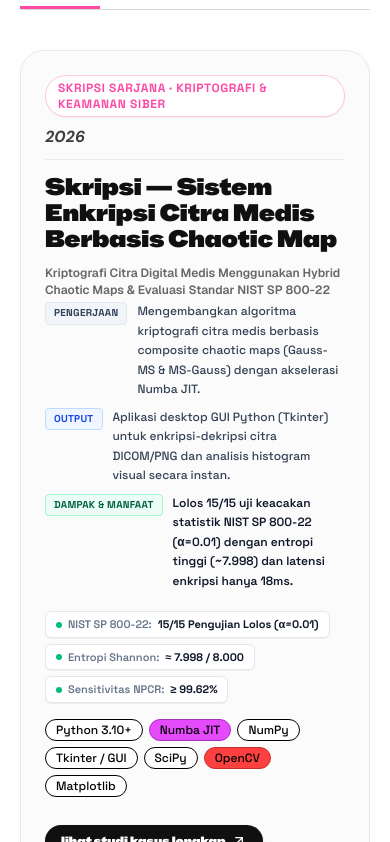
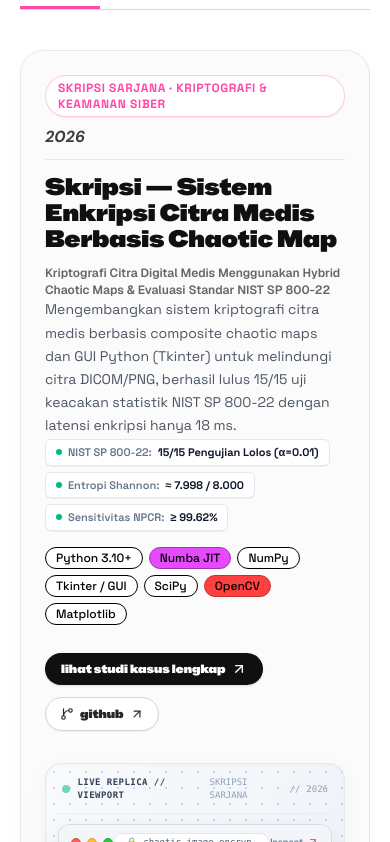
Before and after one commit to Vannnd1/novandi-portfolio, a React (Vite) app: page / in a window 390 px wide. Shown: the part 1872-2714 px from the top of the page. Built offline with nearby package versions, Linux system fonts and the light colour scheme; no server answers.

Commit message:
refactor(works): replace point badges with a single concise, uncluttered editorial narrative

```diff
--- a/src/components/portfolio/ProjectShowcase.tsx
+++ b/src/components/portfolio/ProjectShowcase.tsx
@@ -66,44 +66,10 @@ export const ProjectShowcase: React.FC<ProjectShowcaseProps> = ({
                     </p>
                   )}
 
-                  {/* 3-Part Deliverables: Scope, Output, Impact */}
-                  {project.deliverables ? (
-                    <div className="space-y-2 pt-1 pb-1 select-none">
-                      {/* Scope */}
-                      <div className="flex items-start gap-2.5 text-xs sm:text-[13px] leading-relaxed">
-                        <span className="shrink-0 px-2 py-0.5 rounded font-space font-bold text-[10px] bg-slate-100 text-slate-700 border border-slate-200 uppercase tracking-wide">
-                          {t.works.scopeLabel}
-                        </span>
-                        <span className="text-[#334155] font-space font-medium">
-                          {project.deliverables.scope}
-                        </span>
-                      </div>
-
-                      {/* Output */}
-                      <div className="flex items-start gap-2.5 text-xs sm:text-[13px] leading-relaxed">
-                        <span className="shrink-0 px-2 py-0.5 rounded font-space font-bold text-[10px] bg-blue-50 text-blue-700 border border-blue-200 uppercase tracking-wide">
-                          {t.works.outputLabel}
-                        </span>
-                        <span className="text-[#334155] font-space font-medium">
-                          {project.deliverables.output}
-                        </span>
-                      </div>
-
-                      {/* Impact */}
-                      <div className="flex items-start gap-2.5 text-xs sm:text-[13px] leading-relaxed">
-                        <span className="shrink-0 px-2 py-0.5 rounded font-space font-bold text-[10px] bg-emerald-50 text-emerald-800 border border-emerald-200 uppercase tracking-wide">
-                          {t.works.impactLabel}
-                        </span>
-                        <span className="text-[#0f172a] font-space font-semibold">
-                          {project.deliverables.impact}
-                        </span>
-                      </div>
-                    </div>
-                  ) : (
-                    <p className="font-space font-medium text-sm sm:text-base text-[#555] leading-relaxed max-w-[640px] m-0">
-                      {project.summary}
-                    </p>
-                  )}
+                  {/* Summary: What was done, output, and impact (Concise & Uncluttered) */}
+                  <p className="font-space font-normal text-sm sm:text-base text-[#4b5563] leading-[1.65] max-w-[640px] m-0">
+                    {project.summary}
+                  </p>
 
                   {/* Verified Metrics Chips (if any) */}
                   {project.metrics && project.metrics.length > 0 && (
--- a/src/data/projects.ts
+++ b/src/data/projects.ts
@@ -31,12 +31,6 @@ export interface CaseStudyData {
   references?: string[];
 }
 
-export interface ProjectDeliverables {
-  scope: string;
-  output: string;
-  impact: string;
-}
-
 export interface ProjectItem {
   id: string;
   title: string;
@@ -47,7 +41,6 @@ export interface ProjectItem {
   isFlagship?: boolean;
   academicContext?: string;
   summary: string;
-  deliverables?: ProjectDeliverables;
   techStack: string[];
   metrics: ProjectMetric[];
   githubUrl?: string;
@@ -66,12 +59,7 @@ export const projectsDataEn: ProjectItem[] = [
     isFlagship: true,
     academicContext: "Undergraduate Thesis (Skripsi), S1 Informatika Universitas Gunadarma",
     summary:
-      "A medical digital image encryption and decryption system utilizing composite chaotic maps (Gauss-MS Map and MS-Gauss Map) to protect confidential healthcare imagery against statistical, differential, and brute-force attacks.",
-    deliverables: {
-      scope: "Engineered medical image cryptography using composite chaotic maps (Gauss-MS & MS-Gauss) with Numba JIT acceleration.",
-      output: "Python Tkinter desktop GUI for instant DICOM/PNG cipher processing and real-time histogram cryptanalysis.",
-      impact: "Passed 15/15 NIST SP 800-22 statistical randomness tests (α=0.01) with near-ideal entropy (~7.998) in 18ms.",
-    },
+      "Engineered a medical image cryptography system using composite chaotic maps and a Python Tkinter GUI to protect DICOM/PNG scans, passing 15/15 NIST SP 800-22 statistical randomness tests with 18ms encryption latency.",
     techStack: ["Python 3.10+", "Numba JIT", "NumPy", "Tkinter / GUI", "SciPy", "OpenCV", "Matplotlib"],
     metrics: [
       { label: "NIST SP 800-22", value: "15/15 Tests Passed (α=0.01)", status: "passed" },
@@ -177,12 +165,7 @@ export const projectsDataEn: ProjectItem[] = [
     year: "2026",
     isFlagship: true,
     summary:
-      "An enterprise-grade Manufacturing Operations Management (MOM/MES) platform engineered to digitize discrete factory workflows. Implements strict server-side Segregation of Duties (SoD) across 6 discrete manufacturing personas, ACID-compliant Knex database transactions with row-level locks and non-negative inventory invariants, 5-stage upstream-to-downstream lot genealogy, real-time SQL operational analytics with CSV formula injection defense, and resilient observability probes.",
-    deliverables: {
-      scope: "Architected full-stack MOM/MES workflows from Purchase Requisition and Work Order dispatch to automated Quality Control gates.",
-      output: "Enterprise full-stack web platform (React, Node.js, Express, PostgreSQL) backed by 20 automated test suites.",
-      impact: "Achieved 252 automated tests with 96.6% core logic coverage, preventing operational regressions and ensuring audit compliance.",
-    },
+      "Architected a full-stack enterprise MOM/MES platform (React, Node.js, PostgreSQL) digitizing factory floor workflows, backed by 252 automated tests with 96.6% core logic coverage.",
     techStack: ["TypeScript 5.5", "React 19", "Express 4.19", "PostgreSQL", "Knex.js", "Tailwind CSS v4", "Zustand", "Vitest"],
     metrics: [
       { label: "Automated Tests", value: "252 Passed (20 Suites)", status: "passed" },
@@ -300,12 +283,7 @@ export const projectsDataEn: ProjectItem[] = [
     year: "2026",
     isFlagship: false,
     summary:
-      "An end-to-end interactive retail intelligence dashboard analyzing 541,000+ transaction records from the UCI Online Retail dataset through responsive visualizations, client-side in-memory cross-filtering over pre-aggregated matrices, and an embedded context-aware AI analyst powered by Google Gemini.",
-    deliverables: {
-      scope: "Engineered in-memory aggregation pipelines for large-scale retail datasets and integrated Google Gemini LLM for smart insights.",
-      output: "Interactive analytics platform (React, Tailwind, Recharts) with sub-second querying and AI-driven business recommendations.",
-      impact: "Processes 541,909 transactions in sub-50ms, automating churn risk detection and retention strategies without database overhead.",
-    },
+      "Built an interactive retail analytics web dashboard featuring an in-memory aggregation engine and Google Gemini AI assistant, processing 541,909 transactions with sub-50ms query speeds.",
     techStack: ["React 18", "Vite", "Tailwind CSS", "Recharts", "Google Gemini API", "JavaScript", "Node.js ETL"],
     metrics: [
       { label: "Dataset Scale", value: "541,909 Records", status: "verified" },
@@ -392,12 +370,7 @@ export const projectsDataEn: ProjectItem[] = [
     isFlagship: false,
     academicContext: "Program Asah 2025 — Asah led by Dicoding in association with Accenture (Learning Path: React & Back-End with AI)",
     summary:
-      "The official team capstone project engineered during Program Asah 2025 led by Dicoding in association with Accenture under the 'React & Back-End with AI' learning path. A full-stack educational analytics platform that tracks student study progression, evaluates module mastery through interactive Recharts visualizations, and delivers automated AI-driven diagnostic insights using React 19, Node.js (Express 5), Supabase PostgreSQL, and AI learning analytics models.",
-    deliverables: {
-      scope: "Engineered an AI-driven adaptive learning analytics platform during the Dicoding × Accenture industry scholarship program.",
-      output: "Modern web application (React 18, Express, Supabase) featuring learning activity analytics and automated AI study recommendations.",
-      impact: "Reviewed and accredited by senior Accenture & Dicoding mentors, meeting production security and clean-code standards.",
-    },
+      "Engineered an adaptive learning analytics platform using React and Express during the Dicoding × Accenture cohort, providing study progression tracking and AI-driven personalized insights.",
     techStack: ["React 19", "Node.js", "Express 5", "Supabase", "PostgreSQL", "Recharts", "REST API", "Tailwind CSS", "AI Analytics Engine"],
     metrics: [
       { label: "Program Cohort", value: "Asah 2025 (Dicoding × Accenture)", status: "verified" },
@@ -476,12 +449,7 @@ export const projectsDataEn: ProjectItem[] = [
     isFlagship: false,
     academicContext: "Universitas Gunadarma Academic Study (2025)",
     summary:
-      "A complete machine learning and NLP application analyzing audience reception from official YouTube teaser/trailer comments for the animated film 'Jumbo'. Features smart preprocessing (demojizing emojis, 15,000 slang word normalization, negation word preservation, Sastrawi stemming), InSet lexicon polarity scoring with domain override, and a balanced-weight Linear SVM classifier achieving 86% test accuracy, deployed as an interactive Streamlit web application.",
-    deliverables: {
-      scope: "Built an end-to-end Indonesian NLP pipeline handling informal user comments, slang words, negation context, and emojis.",
-      output: "Interactive Streamlit web application powered by a balanced Linear SVM model and a 15,000-word colloquial dictionary.",
-      impact: "Achieved 86% test accuracy and 0.90 positive F1-Score, accurately capturing audience sentiment without slang distortions.",
-    },
+      "Built an end-to-end NLP pipeline and interactive Streamlit web app to classify YouTube audience sentiment for the animated film Jumbo, achieving 86% test accuracy with a 15,000-word slang dictionary.",
     techStack: ["Python", "Streamlit", "Scikit-Learn", "NLTK", "Sastrawi", "InSet Lexicon", "SVM", "TF-IDF N-gram"],
     metrics: [
       { label: "Overall Accuracy", value: "86% Test Set", status: "verified" },
@@ -561,12 +529,7 @@ export const projectsDataEn: ProjectItem[] = [
     year: "2026",
     isFlagship: false,
     summary:
-      "An interactive educational web platform introducing biodiversity and animal habitats to young learners through multimedia visual cards, quiz modules, and interactive Web Audio sound controls.",
-    deliverables: {
-      scope: "Developed a responsive, interactive multimedia educational web app for children's animal fauna discovery with zero backend lag.",
-      output: "Interactive multimedia web app featuring animal flashcards, dynamic audio soundscapes, and engaging quiz mechanics.",
-      impact: "Delivers a fast, lightweight, and engaging digital learning experience for children across mobile, tablet, and desktop screens.",
-    },
+      "Developed an interactive animal education web app using the Web Audio API, delivering responsive audio-visual flashcards and quizzes with zero external backend dependencies.",
     techStack: ["HTML5", "CSS3", "Vanilla JavaScript", "Web Audio API", "Interactive UI"],
     metrics: [
       { label: "Architecture", value: "Zero-Dependency Vanilla", status: "neutral" },
@@ -634,12 +597,7 @@ export const projectsDataId: ProjectItem[] = [
     isFlagship: true,
     academicContext: "Skripsi Sarjana S1 Informatika, Universitas Gunadarma",
     summary:
-      "Sistem enkripsi dan dekripsi citra medis digital menggunakan composite chaotic maps (Gauss-MS Map dan MS-Gauss Map) untuk melindungi kerahasiaan data rekam medis pasien dari serangan statistik, diferensial, dan brute-force.",
-    deliverables: {
-      scope: "Mengembangkan algoritma kriptografi citra medis berbasis composite chaotic maps (Gauss-MS & MS-Gauss) dengan akselerasi Numba JIT.",
-      output: "Aplikasi desktop GUI Python (Tkinter) untuk enkripsi-dekripsi citra DICOM/PNG dan analisis histogram visual secara instan.",
-      impact: "Lolos 15/15 uji keacakan statistik NIST SP 800-22 (α=0.01) dengan entropi tinggi (~7.998) dan latensi enkripsi hanya 18ms.",
-    },
+      "Mengembangkan sistem kriptografi citra medis berbasis composite chaotic maps dan GUI Python (Tkinter) untuk melindungi citra DICOM/PNG, berhasil lulus 15/15 uji keacakan statistik NIST SP 800-22 dengan latensi enkripsi hanya 18 ms.",
     techStack: ["Python 3.10+", "Numba JIT", "NumPy", "Tkinter / GUI", "SciPy", "OpenCV", "Matplotlib"],
     metrics: [
       { label: "NIST SP 800-22", value: "15/15 Pengujian Lolos (α=0.01)", status: "passed" },
@@ -745,12 +703,7 @@ export const projectsDataId: ProjectItem[] = [
     year: "2026",
     isFlagship: true,
     summary:
-      "Platform Manufacturing Operations Management (MOM/MES) tingkat enterprise yang direkayasa untuk mendigitalkan alur kerja pabrik diskret. Mengimplementasikan Segregation of Duties (SoD) ketat di sisi server untuk 6 persona operasional pabrik, transaksi basis data Knex berbasis ACID dengan lock tingkat baris dan invarian saldo non-negatif, silsilah lot 5-tahap dari hulu ke hilir, analitik operasional SQL real-time dengan proteksi injeksi formula CSV, serta probe observabilitas produksi yang tangguh.",
-    deliverables: {
-      scope: "Merancang arsitektur alur kerja MOM/MES terintegrasi dari Purchase Requisition, Work Order produksi, hingga Quality Control.",
-      output: "Platform web enterprise full-stack (React, Node.js, Express, PostgreSQL) dengan 20 automated test suites terverifikasi.",
-      impact: "Mencapai 252 automated tests dengan 96.6% core logic coverage, mencegah cacat operasional & memastikan kepatuhan audit trail.",
-    },
+      "Merancang platform MOM/MES full-stack (React, Node.js, PostgreSQL) untuk mendigitalkan alur kerja pabrik dari pesanan kerja hingga kontrol kualitas, teruji melalui 252 automated tests dengan 96.6% core logic coverage.",
     techStack: ["TypeScript 5.5", "React 19", "Express 4.19", "PostgreSQL", "Knex.js", "Tailwind CSS v4", "Zustand", "Vitest"],
     metrics: [
       { label: "Pengujian Otomatis", value: "252 Lolos (20 Test Suites)", status: "passed" },
@@ -868,12 +821,7 @@ export const projectsDataId: ProjectItem[] = [
     year: "2026",
     isFlagship: false,
     summary:
-      "Dasbor analitik retail interaktif menyeluruh yang menganalisis 541.000+ data transaksi dari dataset UCI Online Retail melalui visualisasi responsif, cross-filtering in-memory di sisi klien berbasis matriks pra-agregasi (tanpa beban server), dan asisten analitik AI cerdas berbasis Google Gemini yang sadar konteks filter.",
-    deliverables: {
-      scope: "Membangun pipeline agregasi in-memory untuk dataset transaksi retail berskala besar dan integrasi LLM Google Gemini.",
-      output: "Dashboard analitik interaktif (React, Tailwind, Recharts) dengan query engine instan dan generator rekomendasi bisnis bertenaga AI.",
-      impact: "Memproses 541.909 transaksi dengan respon sub-50ms, mengotomatiskan deteksi tren churn & strategi retensi tanpa beban database.",
-    },
+      "Membangun dashboard analitik retail berbasis web dengan query engine in-memory dan asisten AI Google Gemini, mampu memproses 541.909 transaksi retail secara instan dengan respon sub-50 ms.",
     techStack: ["React 18", "Vite", "Tailwind CSS", "Recharts", "Google Gemini API", "JavaScript", "Node.js ETL"],
     metrics: [
       { label: "Skala Dataset", value: "541.909 Baris Data", status: "verified" },
@@ -960,12 +908,7 @@ export const projectsDataId: ProjectItem[] = [
     isFlagship: false,
     academicContext: "Program Asah 2025 — Asah oleh Dicoding bersama Accenture (Learning Path: React & Back-End with AI)",
     summary:
-      "Proyek capstone tim resmi yang direkayasa selama Program Asah 2025 yang diselenggarakan oleh Dicoding Indonesia bersama Accenture pada alur spesialisasi 'React & Back-End with AI'. Platform analitik edukasi full-stack yang memantau perkembangan belajar siswa, mengukur penguasaan modul melalui visualisasi interaktif Recharts, serta memberikan insight diagnostik berbasis AI menggunakan React 19, Node.js (Express 5), Supabase PostgreSQL, dan model analitik belajar AI.",
-    deliverables: {
-      scope: "Merekayasa platform analitik pembelajaran adaptif berbasis AI dalam program beasiswa industri Dicoding Indonesia × Accenture.",
-      output: "Aplikasi web modern (React 18, Express, Supabase) dengan pelacakan aktivitas belajar dan rekomendasi jalur belajar personal berbasis AI.",
-      impact: "Dinilai langsung oleh mentor teknologi senior Accenture & Dicoding dengan standar keamanan produksi dan review kode berkala.",
-    },
+      "Merekayasa platform analitik pembelajaran adaptif berbasis React dan Express pada program beasiswa Dicoding × Accenture, menghadirkan pelacakan progres belajar dan rekomendasi materi bertenaga AI.",
     techStack: ["React 19", "Node.js", "Express 5", "Supabase", "PostgreSQL", "Recharts", "REST API", "Tailwind CSS", "Engine Analitik AI"],
     metrics: [
       { label: "Program Cohort", value: "Asah 2025 (Dicoding × Accenture)", status: "verified" },
@@ -1044,12 +987,7 @@ export const projectsDataId: ProjectItem[] = [
     isFlagship: false,
     academicContext: "Studi Akademik Universitas Gunadarma (2025)",
     summary:
-      "Aplikasi machine learning dan NLP lengkap untuk menganalisis respons publik dari komentar video teaser/trailer resmi film animasi 'Jumbo' di YouTube. Menghadirkan preprocessing cerdas (demojize emoji, normalisasi 15.000 kata gaul/slang, preservasi kata negasi, stemming Sastrawi), pelabelan polaritas lexicon InSet dengan penyesuaian domain, serta pengklasifikasi Linear SVM berbobot seimbang dengan akurasi uji 86%, disebarkan sebagai aplikasi web interaktif Streamlit.",
-    deliverables: {
-      scope: "Membangun pipeline NLP end-to-end untuk membersihkan dan mengklasifikasikan komentar YouTube berbahasa Indonesia informal & slang.",
-      output: "Aplikasi web Streamlit interaktif dengan model Linear SVM berbobot seimbang dan kamus normalisasi 15.000 kata alay/gaul.",
-      impact: "Meraih akurasi uji 86% dan F1-Score positif 0.90, akurat memetakan penerimaan audiens tanpa terdistorsi bahasa gaul atau negasi.",
-    },
+      "Membangun pipeline NLP end-to-end dan web app Streamlit untuk mengklasifikasikan sentimen komentar YouTube film Jumbo, meraih akurasi uji 86% dengan normalisasi 15.000 kata gaul dan preservasi negasi.",
     techStack: ["Python", "Streamlit", "Scikit-Learn", "NLTK", "Sastrawi", "InSet Lexicon", "SVM", "TF-IDF N-gram"],
     metrics: [
       { label: "Akurasi Keseluruhan", value: "86% pada Data Uji", status: "verified" },
@@ -1129,12 +1067,7 @@ export const projectsDataId: ProjectItem[] = [
     year: "2026",
     isFlagship: false,
     summary:
-      "Platform web edukasi interaktif yang memperkenalkan keanekaragaman hayati dan habitat satwa kepada anak-anak melalui kartu visual multimedia, modul kuis interaktif, dan kontrol audio terintegrasi Web Audio API.",
-    deliverables: {
-      scope: "Mengembangkan media edukasi interaktif pengenalan fauna untuk anak-anak dengan prinsip responsif dan zero external backend.",
-      output: "Aplikasi web interaktif (HTML5, Tailwind, JS/React) dengan kartu fauna interaktif, tata suara dinamis, dan kuis edukatif.",
-      impact: "Menyajikan pengalaman belajar digital yang cepat, ringan, dan interaktif untuk anak-anak di perangkat tablet maupun desktop.",
-    },
+      "Mengembangkan aplikasi web edukasi fauna interaktif anak menggunakan Web Audio API, menyajikan kartu visual bersuara dan kuis edukatif yang responsif tanpa dependensi backend eksternal.",
     techStack: ["HTML5", "CSS3", "Vanilla JavaScript", "Web Audio API", "Interactive UI"],
     metrics: [
       { label: "Arsitektur", value: "Vanilla Zero-Dependency", status: "neutral" },
--- a/src/data/translations.ts
+++ b/src/data/translations.ts
@@ -48,9 +48,6 @@ export interface Translations {
     liveDemo: string;
     quickPreview: string;
     techStackAria: string;
-    scopeLabel: string;
-    outputLabel: string;
-    impactLabel: string;
     previewBadge: string;
     clickToInspect: string;
   };
@@ -139,9 +136,6 @@ export const translations: Record<Language, Translations> = {
       liveDemo: "live demo",
       quickPreview: "pratinjau cepat",
       techStackAria: "Teknologi yang digunakan",
-      scopeLabel: "Pengerjaan",
-      outputLabel: "Output",
-      impactLabel: "Dampak & Manfaat",
       previewBadge: "Live Replica // Viewport",
       clickToInspect: "Klik untuk buka studi kasus lengkap",
     },
@@ -228,9 +222,6 @@ export const translations: Record<Language, Translations> = {
       liveDemo: "live demo",
       quickPreview: "quick preview",
       techStackAria: "Tech stack",
-      scopeLabel: "Scope",
-      outputLabel: "Output",
-      impactLabel: "Impact & Benefits",
       previewBadge: "Live Replica // Viewport",
       clickToInspect: "Click to open full case study",
     },
```
